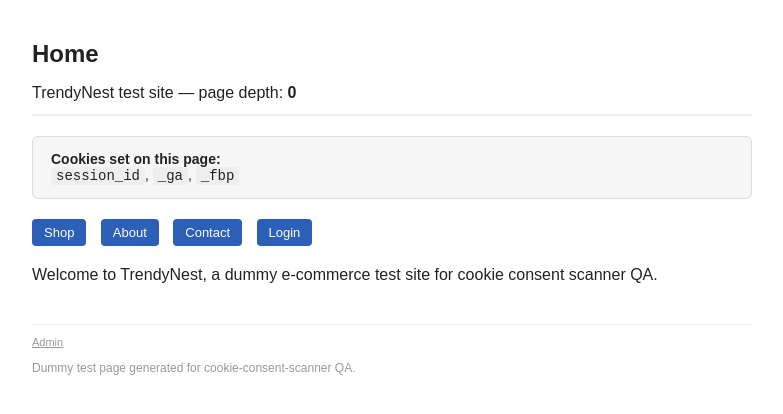
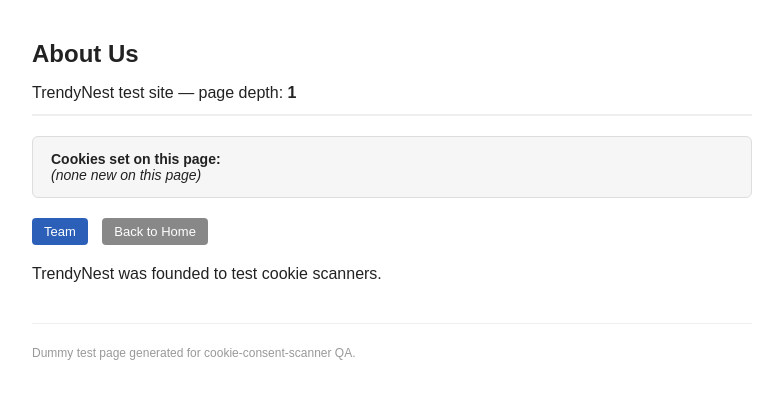
Before and after one commit to Test00786/testingcookieconsent, a plain HTML site: page index.html in a window 1280 px wide. Shown: the whole page, without its empty margins (248-1031 px from the left). Drawn offline with Linux system fonts and the light colour scheme.

Commit message:
Add files via upload

```diff
--- a/index.html
+++ b/index.html
@@ -2,7 +2,7 @@
 <html lang="en">
 <head>
 <meta charset="UTF-8">
-<title>Home | TrendyNest</title>
+<title>About Us | TrendyNest</title>
 <meta name="robots" content="all">
 <style>
   body { font-family: Arial, sans-serif; max-width: 720px; margin: 40px auto; padding: 0 20px; color: #222; }
@@ -16,33 +16,29 @@
   footer a { color: #999; }
 </style>
 <script>
-document.cookie = "session_id=sess_abc123; path=/; max-age=86400; SameSite=Lax";
-document.cookie = "_ga=GA1.2.111; path=/; max-age=86400; SameSite=Lax";
-document.cookie = "_fbp=fb.1.222; path=/; max-age=86400; SameSite=Lax";
+// no new cookies set on this page
 </script>
 </head>
 <body>
 <header>
-  <h1>Home</h1>
-  <div>TrendyNest test site &mdash; page depth: <strong>0</strong></div>
+  <h1>About Us</h1>
+  <div>TrendyNest test site &mdash; page depth: <strong>1</strong></div>
 </header>
 
 <div class="meta">
   <strong>Cookies set on this page:</strong><br>
-  <code>session_id</code>, <code>_ga</code>, <code>_fbp</code>
+  <em>(none new on this page)</em>
 </div>
 
 <nav>
-  <a href="shop/">Shop</a>
-  <a href="about/">About</a>
-  <a href="contact/">Contact</a>
-  <a href="login/">Login</a>
+  <a href="team/">Team</a>
+  <a href="../" class="back">Back to Home</a>
 </nav>
 
-<p>Welcome to TrendyNest, a dummy e-commerce test site for cookie consent scanner QA.</p>
+<p>TrendyNest was founded to test cookie scanners.</p>
 
 <footer>
-  <a href="admin/" style="font-size:11px;">Admin</a>
+
   <p>Dummy test page generated for cookie-consent-scanner QA.</p>
 </footer>
 </body>
```
